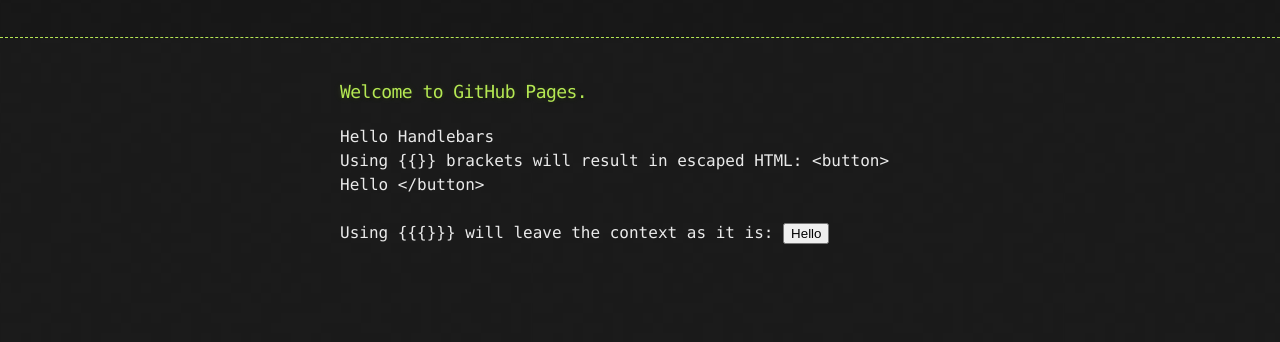
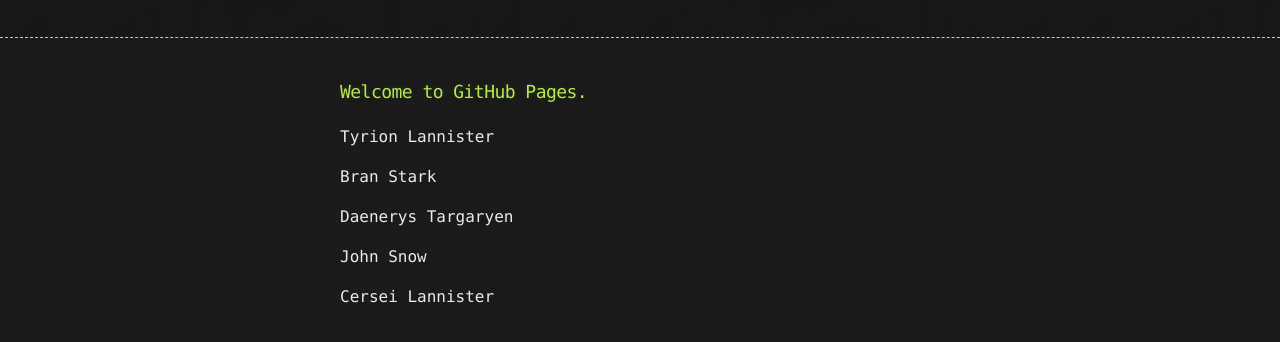
Before and after one commit to theWhiteFox/Handlebars-basic, a website: page index.html in a window 1280 px wide. Shown: the part 128-470 px from the top of the page. Drawn offline with Linux system fonts and the light colour scheme.

Commit message:
Context :rage1:

```diff
--- a/index.html
+++ b/index.html
@@ -33,22 +33,19 @@
     <section id="main_content">
       <h3>
 <a id="welcome-to-github-pages" class="anchor" href="#welcome-to-github-pages" aria-hidden="false"><span class="octicon octicon-link"></span></a>Welcome to GitHub Pages.</h3>
-      <div id="app"></div>
-      <script>
-        var template = Handlebars.compile('<div>Hello {{name}}</div>');
-        var appEl = document.getElementById('app');
-        appEl.innerHTML = template({ name: 'Handlebars' });
+      <script id="example-template" type="text/x-handlebars-template">
+        <!-- people is loked up on the global context, the one we pas to the compiled template -->
+
+        {{#each people}}
+
+        <!--here the context is each indivual person. So we can access its properites directly-->
+        <p>{{firstName}} {{lastName}}</p>
+
+        {{/each}}
+
       </script>
 
-      <script id="expression-template" type="text/x-handlebars-template">
-      {{description.escaped}}
-      {{example}}
 
-      <br><br>
-
-      {{description.unescaped}}
-      {{{example}}}
-      </script>
       <!--content is displayed here-->
       <div class="content-placeholder"></div>
     </section>
--- a/javascripts/scripty.js
+++ b/javascripts/scripty.js
@@ -1,25 +1,30 @@
-$(function() {
+$(function () {
     'use strict';
     // template script
-var theTemplateScript = $("#expression-template").html();
+    var theTemplateScript = $("#example-template").html();
 
     // compile the template
     var theTemplate = Handlebars.compile(theTemplateScript);
 
     // define data
     var context = {
-    "description": {
-        "escaped": "Using {{}} brackets will result in escaped HTML:",
-        "unescaped": "Using {{{}}} will leave the context as it is:"
-    },
-    "example": "<button> Hello </button>"
+        people: [
+            { firstName: 'Tyrion', lastName: 'Lannister' },
+            { firstName: 'Bran', lastName: 'Stark' },
+            { firstName: 'Daenerys', lastName: 'Targaryen' },
+            { firstName: 'John', lastName: 'Snow' },
+            { firstName: 'Cersei', lastName: 'Lannister' },
+
+        ]
     };
 
     // pass data to theTemplate
     var theCompiledHtml = theTemplate(context);
 
-// add the complied html to the page
+    // add the complied html to the page / document
+    // $(document.body).html(theCompiledHtml);
+
+    // add the complied html to the div
     $('.content-placeholder').html(theCompiledHtml);
 
-console.log("Address:", context);
 });
```
Lines whose indentation alone changed are shown as unchanged.
